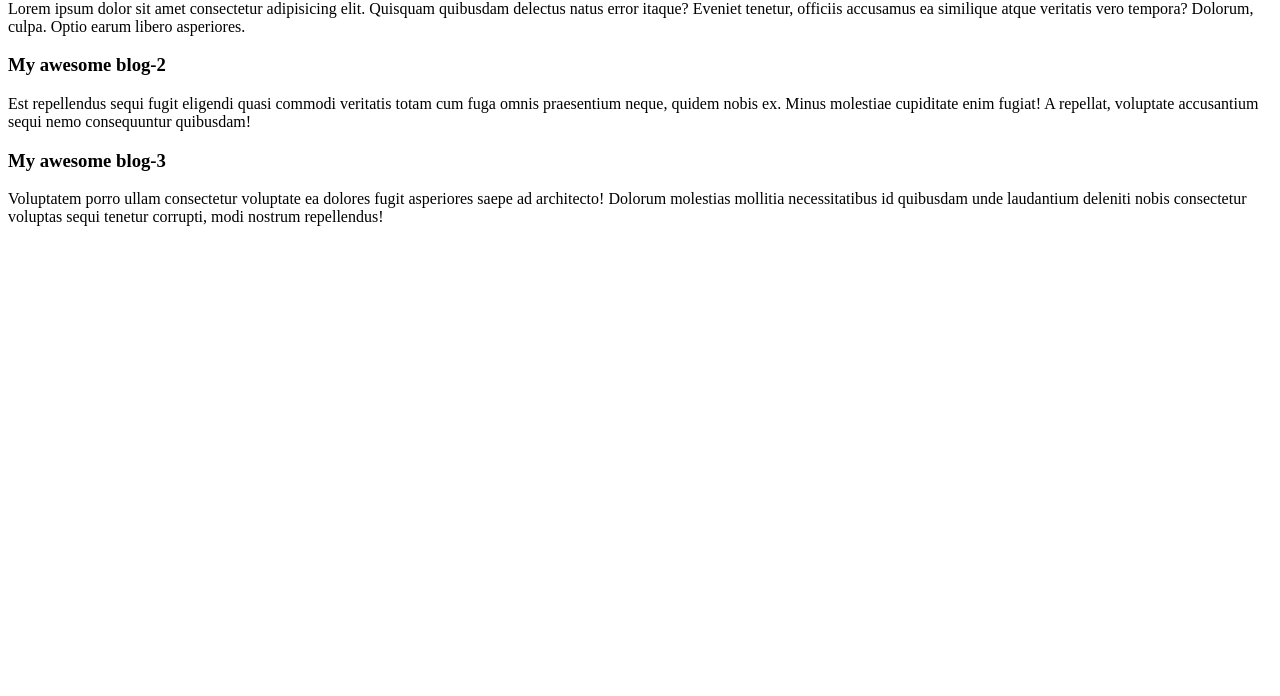
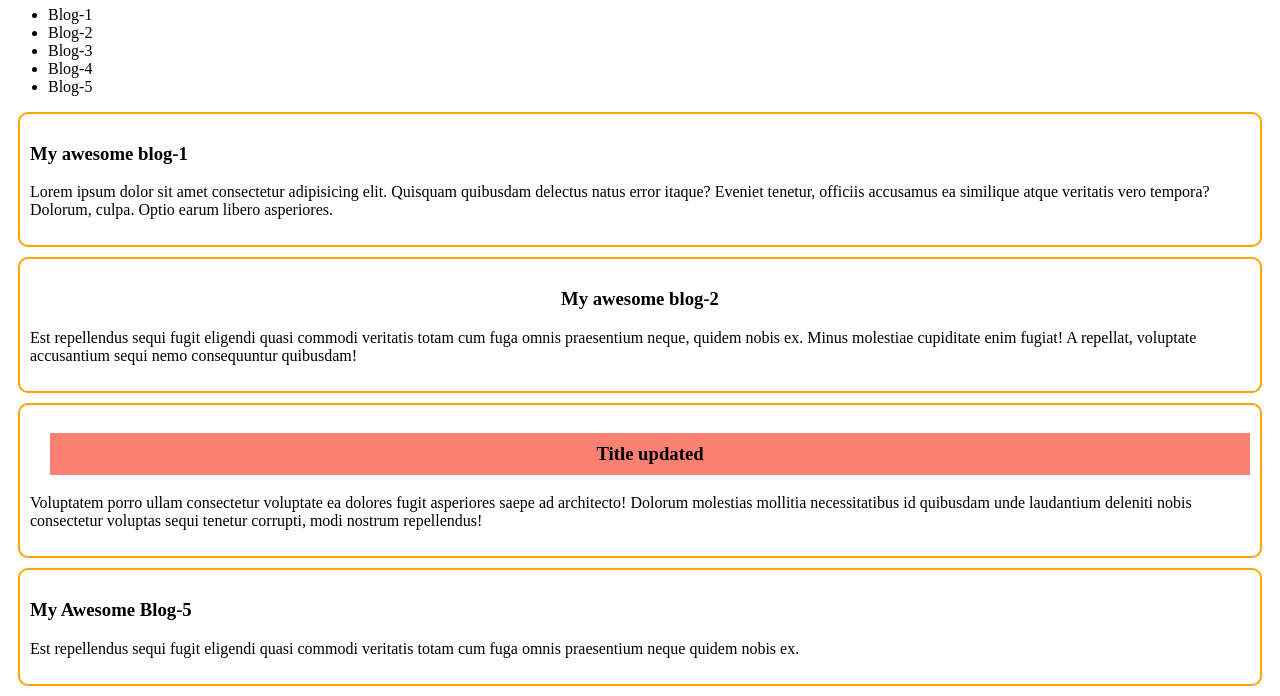
Before and after one commit to Mofazzal-145/js-dom, a plain HTML site: page dom.html in a window 1280 px wide. Shown: the part 121-817 px from the top of the page. Drawn offline with Linux system fonts and the light colour scheme.

Commit message:
dom file added

```diff
--- a/dom.html
+++ b/dom.html
@@ -6,6 +6,17 @@
     <meta http-equiv="X-UA-Compatible" content="IE=edge">
     <meta name="viewport" content="width=device-width, initial-scale=1.0">
     <title>Document</title>
+    <style>
+        /*   #second-title {
+            background-color: rgba(255, 228, 196, 0.295);
+        } */
+        /*    .blog {
+            border: 2px solid orange;
+            margin: 5px;
+            padding: 5px;
+            border-radius: 10px;
+        } */
+    </style>
 </head>
 
 <body>
@@ -13,21 +24,30 @@
         <h1>Welcome to my blog</h1>
     </header>
     <main>
-        <section>
-            <article>
+        <section id="blogs" class="blogs">
+            <header>
+                <h2>Blog List</h2>
+                <ul id="blog-list">
+                    <li>Blog-1</li>
+                    <li>Blog-2</li>
+                    <li>Blog-3</li>
+                    <li>Blog-4</li>
+                </ul>
+            </header>
+            <article class="blog">
                 <h3>My awesome blog-1</h3>
                 <p>Lorem ipsum dolor sit amet consectetur adipisicing elit. Quisquam quibusdam delectus natus error
                     itaque? Eveniet tenetur, officiis accusamus ea similique atque veritatis vero tempora? Dolorum,
                     culpa. Optio earum libero asperiores.</p>
             </article>
-            <article>
-                <h3>My awesome blog-2</h3>
+            <article id="second-blog" class="blog">
+                <h3 id="second-title">My awesome blog-2</h3>
                 <p>Est repellendus sequi fugit eligendi quasi commodi veritatis totam cum fuga omnis praesentium neque,
                     quidem nobis ex. Minus molestiae cupiditate enim fugiat! A repellat, voluptate accusantium sequi
                     nemo consequuntur quibusdam!</p>
             </article>
-            <article>
-                <h3>My awesome blog-3</h3>
+            <article class="blog">
+                <h3 id="third-title">My awesome blog-3</h3>
                 <p>Voluptatem porro ullam consectetur voluptate ea dolores fugit asperiores saepe ad architecto! Dolorum
                     molestias mollitia necessitatibus id quibusdam unde laudantium deleniti nobis consectetur voluptas
                     sequi tenetur corrupti, modi nostrum repellendus!</p>
@@ -42,12 +62,87 @@
         const blogTitles = document.getElementsByTagName('h3');
         // console.log(blogTitles);
         for (const h3 of blogTitles) {
-            console.log(h3.innerText);
+            //console.log(h3.innerText);
             // console.log(h3);
         }
         const blogDetails = document.getElementsByTagName('p');
         for (const p of blogDetails) {
-            console.log(p);
+            //  console.log(p);
+        }
+
+        // explore get element by id
+
+        const secondTitle = document.getElementById('second-title');
+        secondTitle.style.textAlign = 'center';
+
+        const thirdTitle = document.getElementById('third-title');
+        thirdTitle.style.textAlign = 'center';
+        thirdTitle.innerText = 'Title updated';
+        thirdTitle.style.backgroundColor = 'salmon';
+        thirdTitle.style.padding = '10px';
+        thirdTitle.style.marginLeft = '20px';
+
+        // explore getElementsByClassName
+
+        // const blogs = document.getElementsByClassName('blog');
+        // for (const blog of blogs) {
+        //     blog.style.border = '2px solid orange';
+        //     blog.style.borderRadius = '10px';
+        //     blog.style.margin = '10px';
+        //     blog.style.padding = '10px';
+
+        //     //console.log(blog);
+
+        // }
+
+        // create and add element by using JS
+        // create the element
+        const li = document.createElement('li');
+        li.innerText = 'Blog-5';
+        // where to add
+        const ul = document.getElementById('blog-list');
+
+        // append new element
+        ul.appendChild(li);
+
+
+        // add article
+
+        const article = document.createElement('article');
+        article.classList.add('blog');
+        // article.classList.add('blog');
+        /*  const h3 = document.createElement('h3');
+         h3.innerText = 'My Awesome Blog-5'
+         const p = document.createElement('p');
+         p.innerText = 'Est repellendus sequi fugit eligendi quasi commodi veritatis totam cum fuga omnis praesentium neque quidem nobis ex.';
+
+         article.appendChild(h3);
+         article.appendChild(p); */
+
+        // another way to add an article
+
+        article.innerHTML = `
+            <h3> My Awesome Blog-5 </h3>
+            <p>Est repellendus sequi fugit eligendi quasi commodi veritatis totam cum fuga omnis praesentium neque quidem nobis ex. </p>
+        `
+
+
+        // parent of article
+
+        const blogSection = document.getElementById('blogs');
+        blogSection.appendChild(article);
+
+        ////-----
+
+        const blogs = document.getElementsByClassName('blog');
+        for (const blog of blogs) {
+            blog.style.border = '2px solid orange';
+            blog.style.borderRadius = '10px';
+            blog.style.margin = '10px';
+            blog.style.padding = '10px';
+
+            //console.log(blog);
+
         }
 
     </script>
```
